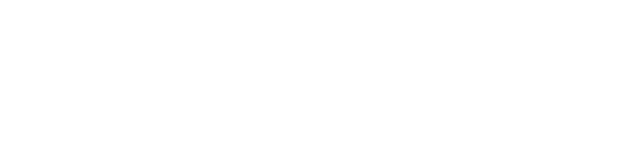
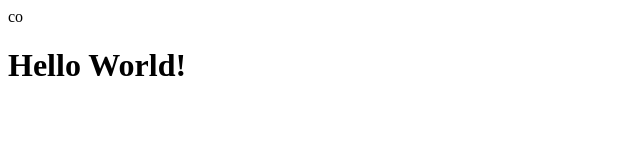
Before and after one commit to jason-holmes1/my-personal-website, a plain HTML site: page index.html in a window 1280 px wide. Shown: the whole page, without its empty margins (0-640 px from the left). Drawn offline with Linux system fonts and the light colour scheme.

Commit message:
basic html file

```diff
--- a/index.html
+++ b/index.html
@@ -1,5 +1,12 @@
 <!DOCTYPE html>
 <html lang="en">
-  <head><title>My Personal Website</title></head>
-  <body></body>
+
+<head>
+    <title>My Personal Website</title>
+</head>
+co
+<body>
+    <h1>Hello World!</h1>
+</body>
+
 </html>
```
